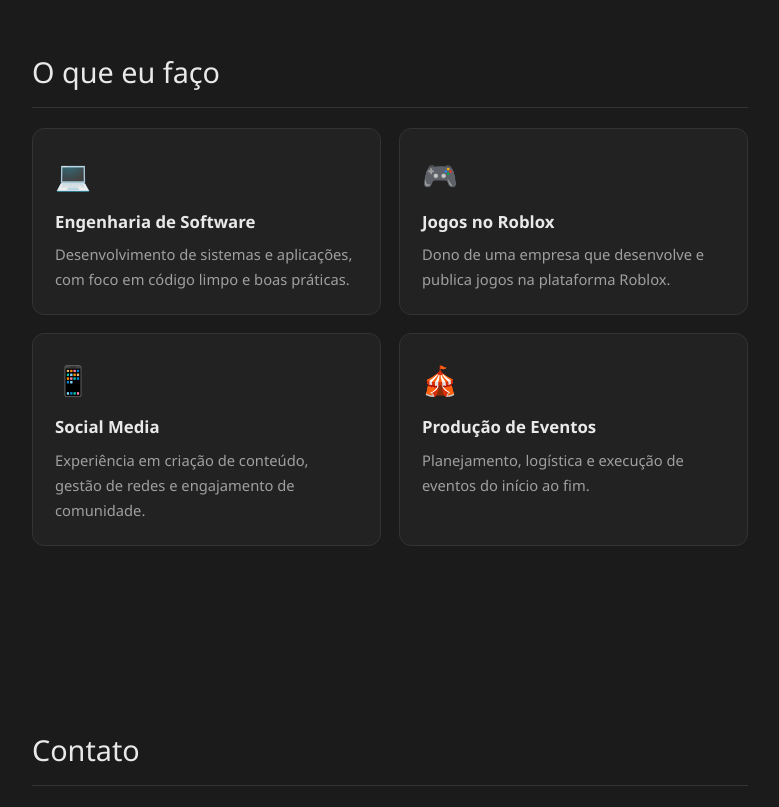
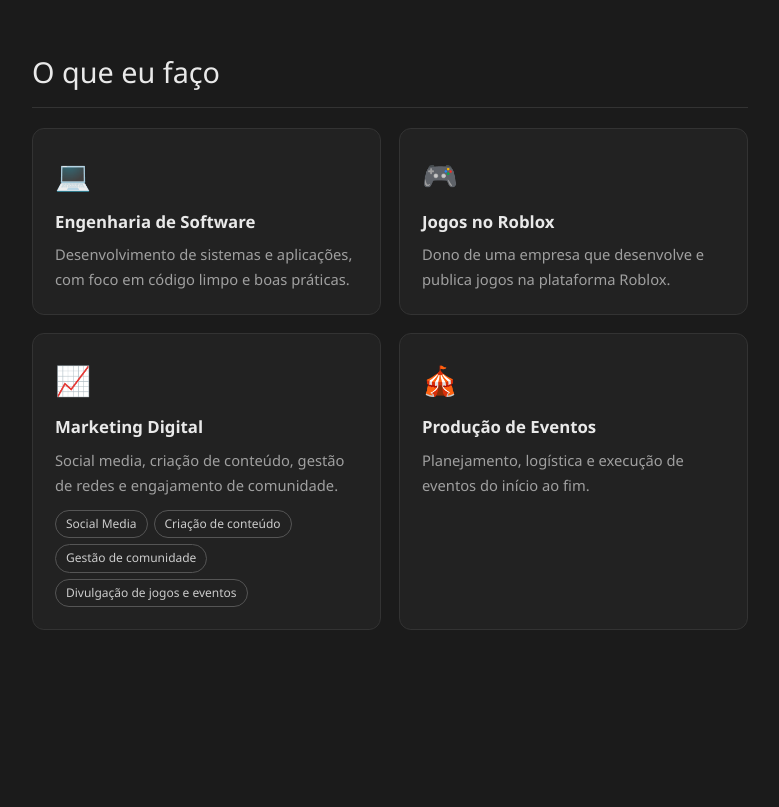
Before and after one commit to jao-stack-creator/Portf-lio-, a plain HTML site: page index.html in a window 1280 px wide. Shown: the part 1266-2073 px from the top of the page, without its empty margins (250-1029 px from the left). Drawn offline with Linux system fonts and the light colour scheme.

Commit message:
Adiciona marketing digital ao portfólio

```diff
--- a/index.html
+++ b/index.html
@@ -49,7 +49,7 @@
     <section id="sobre" class="section">
       <h2>Sobre</h2>
       <p>Sou o João Pedro, estudante de <strong>Engenharia de Software</strong> e fundador de uma <strong>empresa de jogos para Roblox</strong>, onde crio experiências que reúnem jogadores e histórias.</p>
-      <p>Antes disso trabalhei como <strong>social media</strong>, cuidando de conteúdo e comunidade, e também atuo com <strong>produção de eventos</strong>, do planejamento à execução. Essa mistura de tecnologia, comunicação e organização é o que move meu trabalho.</p>
+      <p>Também trabalho com <strong>marketing digital</strong>, desde a época de <strong>social media</strong>, cuidando de conteúdo e comunidade, e atuo com <strong>produção de eventos</strong>, do planejamento à execução. Essa mistura de tecnologia, comunicação e organização é o que move meu trabalho.</p>
     </section>
 
     <section id="trabalho" class="section">
@@ -66,9 +66,15 @@
           <p>Dono de uma empresa que desenvolve e publica jogos na plataforma Roblox.</p>
         </article>
         <article class="item">
-          <span class="emoji">📱</span>
-          <h3>Social Media</h3>
-          <p>Experiência em criação de conteúdo, gestão de redes e engajamento de comunidade.</p>
+          <span class="emoji">📈</span>
+          <h3>Marketing Digital</h3>
+          <p>Social media, criação de conteúdo, gestão de redes e engajamento de comunidade.</p>
+          <ul class="skills">
+            <li>Social Media</li>
+            <li>Criação de conteúdo</li>
+            <li>Gestão de comunidade</li>
+            <li>Divulgação de jogos e eventos</li>
+          </ul>
         </article>
         <article class="item">
           <span class="emoji">🎪</span>
--- a/style.css
+++ b/style.css
@@ -80,6 +80,12 @@ main, .header, footer { position: relative; z-index: 1; }
 .item h3 { margin: 8px 0 6px; font-size: 1.05rem; font-weight: 600; }
 .item p { font-size: .92rem; color: var(--muted); margin: 0; }
 
+.skills { list-style: none; display: flex; flex-wrap: wrap; gap: 6px; margin-top: 12px; }
+.skills li {
+  font-size: .75rem; padding: 3px 10px; border-radius: 999px;
+  border: 1px solid #555; color: #ccc;
+}
+
 .btn {
   display: inline-block; margin-top: 8px; padding: 11px 26px;
   border: 1px solid var(--text); border-radius: 8px; font-weight: 600;
```
